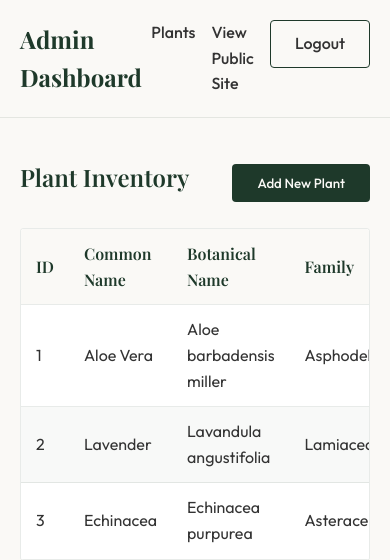
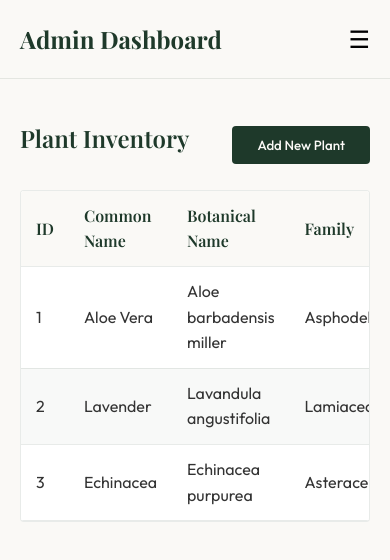
Before and after one commit to TRuby139/Medicinal-Plants-and-Herbs-Database-System, a PHP site: page /admin-dashboard.html in a window 390 px wide. Shown: the top 560 px of the page. Run offline with PHP 8.4, Linux system fonts and the light colour scheme; some web fonts are replaced.

Commit message:
Fix final review issues

```diff
--- a/admin-dashboard.html
+++ b/admin-dashboard.html
@@ -13,7 +13,8 @@
             <div class="logo">
                 <a href="admin-dashboard.html">Admin Dashboard</a>
             </div>
-            <nav class="main-nav">
+            <button class="mobile-menu-btn" onclick="toggleMobileNav()">☰</button>
+            <nav id="mobile-nav" class="main-nav">
                 <ul class="flex gap-4">
                     <li><a href="admin-dashboard.html">Plants</a></li>
                     <li><a href="index.html">View Public Site</a></li>
--- a/assets/css/index.css
+++ b/assets/css/index.css
@@ -215,6 +215,28 @@ img {
     border: none;
     cursor: pointer;
     font-family: var(--font-body);
+    font-size: 1.5rem;
+}
+
+@media (max-width: 768px) {
+    .site-header .container {
+        flex-wrap: wrap;
+    }
+    .mobile-menu-btn {
+        display: block;
+    }
+    .main-nav {
+        display: none;
+        width: 100%;
+        margin-top: 15px;
+    }
+    .main-nav.active {
+        display: block;
+    }
+    .main-nav ul {
+        flex-direction: column;
+        gap: 10px;
+    }
 }
 
 /* Hero Section */
--- a/assets/js/main.js
+++ b/assets/js/main.js
@@ -107,6 +107,7 @@ function initPlantForm() {
     const plantForm = document.getElementById('plant-form');
     if (plantForm) {
         plantForm.addEventListener('submit', function(e) {
+            // TODO: Remove preventDefault when connecting to PHP
             e.preventDefault();
             showToast('Plant saved successfully!');
             const modal = this.closest('.modal-overlay');
@@ -126,8 +127,6 @@ function initLoginForm() {
     if (!loginForm) return;
 
     loginForm.addEventListener('submit', function(e) {
-        e.preventDefault();
-
         let hasError = false;
         const inputs = loginForm.querySelectorAll('input[required]');
 
@@ -142,12 +141,15 @@ function initLoginForm() {
         });
 
         if (hasError) {
+            e.preventDefault();
             // Trigger shake animation
             const loginCard = loginForm.closest('.login-card') || loginForm;
             loginCard.classList.remove('shake');
             void loginCard.offsetWidth; // trigger reflow
             loginCard.classList.add('shake');
         } else {
+            // TODO: Remove preventDefault when connecting to PHP
+            e.preventDefault();
             // Proceed with login (simulate success for frontend phase)
             window.location.href = 'admin-dashboard.html';
         }
--- a/login.html
+++ b/login.html
@@ -9,7 +9,7 @@
 </head>
 <body class="login-body">
     <main class="login-card">
-        <form id="login-form" novalidate>
+        <form id="login-form">
             <h2>Admin Access</h2>
             <div class="form-group">
                 <label for="username">Username</label>
```
